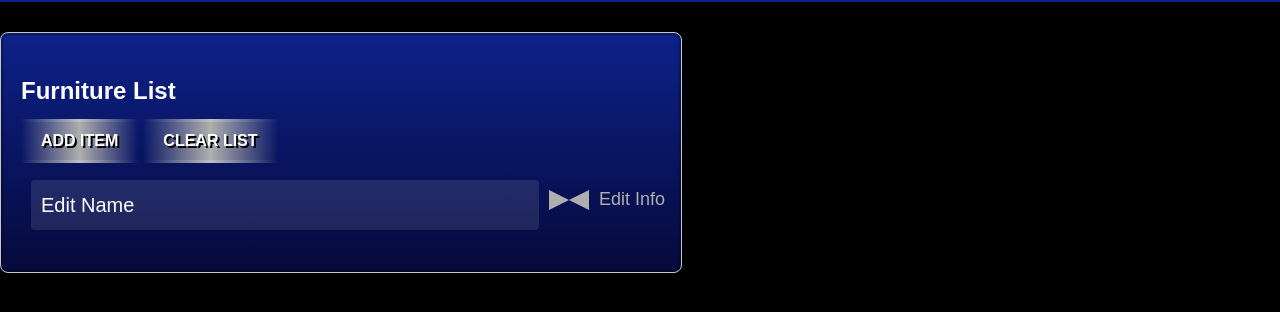
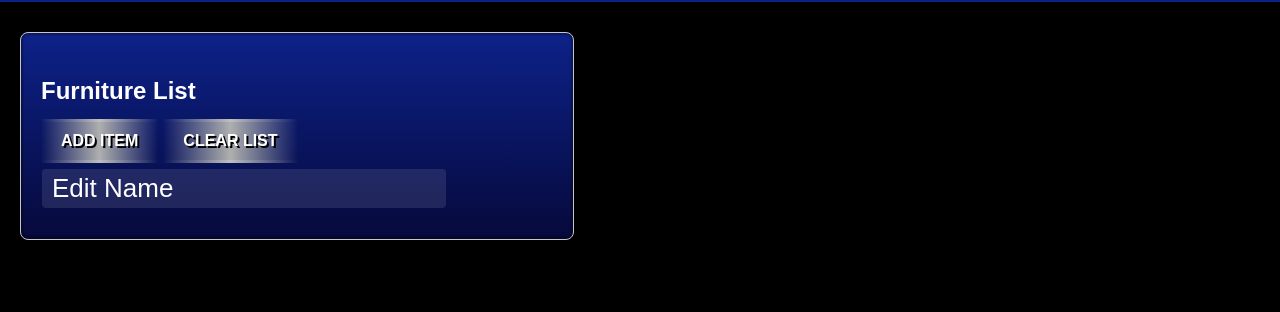
Before and after one commit to TrainerHol/FFXIV-Ghosting-Calculator, a plain HTML site: page ordertool.html in a window 1280 px wide. Both pictures are taken after a click on the button "ADD ITEM". Shown: the part 60-372 px from the top of the page. Drawn offline with Linux system fonts and the light colour scheme; a web font is replaced by a local one.

Commit message:
Style adjustments

```diff
--- a/order.css
+++ b/order.css
@@ -13,6 +13,32 @@ body {
   line-height: 1.5;
   margin: 0;
   padding: 0;
+}
+
+/* Webkit scrollbar styles (Chrome, Safari, Edge) */
+::-webkit-scrollbar {
+  width: 12px;
+}
+
+::-webkit-scrollbar-track {
+  background: #06093b;
+}
+
+::-webkit-scrollbar-thumb {
+  background: #aeafae;
+  border-radius: 6px;
+  border: 2px solid #06093b;
+}
+
+::-webkit-scrollbar-thumb:hover {
+  background: #d3d3d3;
+}
+
+/* Firefox scrollbar styles */
+* {
+  scrollbar-width: thin;
+  scrollbar-color: #aeafae #06093b;
+}
 
 .container {
   max-width: 100%;
@@ -54,7 +80,7 @@ body {
 }
 
 .furniture-list {
-  width: 50%;
+  width: 40%;
   background-image: linear-gradient(#0d2289, #06093b);
   border: 1px solid #c6c6c6;
   border-radius: 8px;
@@ -62,6 +88,7 @@ body {
   padding: 20px;
   position: relative;
   margin-top: 10px;
+  margin-left: 20px; /* Added 10px spacing to the left */
   overflow-y: auto;
   max-height: 80vh;
 }
@@ -74,15 +101,15 @@ body {
 .items {
   display: flex;
   flex-direction: column;
-  gap: 10px;
+  gap: 3px;
 }
 
 .furniture-item {
   cursor: move;
-  padding: 10px;
+  padding: 1px;
   border-radius: 4px;
   transition: all 0.3s;
-  font-size: 20px;
+  font-size: 26px;
   position: relative;
   margin-bottom: 10px;
   display: flex;
@@ -94,7 +121,7 @@ body {
 .furniture-item-content {
   width: 80%;
   background: rgba(255, 255, 255, 0.1);
-  padding: 10px;
+  padding-left: 10px;
   border-radius: 4px;
   margin-right: 10px;
 }
@@ -118,9 +145,8 @@ body {
   font-size: 18px;
   color: #aeafae;
   flex-grow: 1;
-  white-space: nowrap;
-  overflow: hidden;
-  text-overflow: ellipsis;
+  white-space: normal;
+  overflow: auto;
 }
 
 .banner {
@@ -133,19 +159,15 @@ body {
 }
 
 .info-labels {
-
-
   display: flex;
   flex-direction: column;
   gap: 10px;
-
 }
 
 .info-label-container {
   display: flex;
   align-items: center;
-  height: 44px;
-  margin-bottom: 10px;
+}
 
 .arrow {
   width: 0;
--- a/ordertool.js
+++ b/ordertool.js
@@ -19,7 +19,7 @@ document.addEventListener("DOMContentLoaded", () => {
 
   clearListBtn.addEventListener("click", () => {
     furnitureItems.innerHTML = "";
-    saveFurnitureItems();
+    saveFurnitureItems(); // This line is correct, but let's make sure it's working
   });
 
   function addFurnitureItem(item = { name: "", info: "" }) {
@@ -31,8 +31,7 @@ document.addEventListener("DOMContentLoaded", () => {
         <div class="editable" contenteditable="true">${item.name || "Edit Name"}</div>
       </div>
       <div class="info-label-container">
-        <div class="arrow"></div>
-        <div class="info-label editable" contenteditable="true">${item.info || "Edit Info"}</div>
+        <div class="info-label editable" contenteditable="true">${item.info || ""}</div>
       </div>
     `;
     addDragAndDropHandlers(itemElement);
@@ -43,6 +42,7 @@ document.addEventListener("DOMContentLoaded", () => {
     });
 
     furnitureItems.appendChild(itemElement);
+    saveFurnitureItems(); // Add this line to save when a new item is added
     return itemElement;
   }
 
@@ -162,7 +162,7 @@ document.addEventListener("DOMContentLoaded", () => {
       }, 300);
     });
 
-    saveFurnitureItems();
+    saveFurnitureItems(); // This line is correct, but let's make sure it's working
     return false;
   }
 
@@ -175,19 +175,16 @@ document.addEventListener("DOMContentLoaded", () => {
 
   function saveFurnitureItems() {
     const items = [];
-    furnitureItems.querySelectorAll(".furniture-item").forEach((item, index) => {
+    furnitureItems.querySelectorAll(".furniture-item").forEach((item) => {
       const name = item.querySelector(".furniture-item-content .editable").textContent.trim();
       const info = item.querySelector(".info-label").textContent.trim();
-      if (name && info) {
-        // Ensure both fields are filled
-        items.push({ name, info });
-      }
+      items.push({ name, info }); // Remove the condition to always save items, even if empty
     });
-    sessionStorage.setItem("furnitureItems", JSON.stringify(items));
+    localStorage.setItem("furnitureItems", JSON.stringify(items)); // Change to localStorage
   }
 
   function loadFurnitureItems() {
-    const items = JSON.parse(sessionStorage.getItem("furnitureItems")) || [];
+    const items = JSON.parse(localStorage.getItem("furnitureItems")) || []; // Change to localStorage
     displayFurnitureItems(items);
     updateInfoLabels();
   }
```
